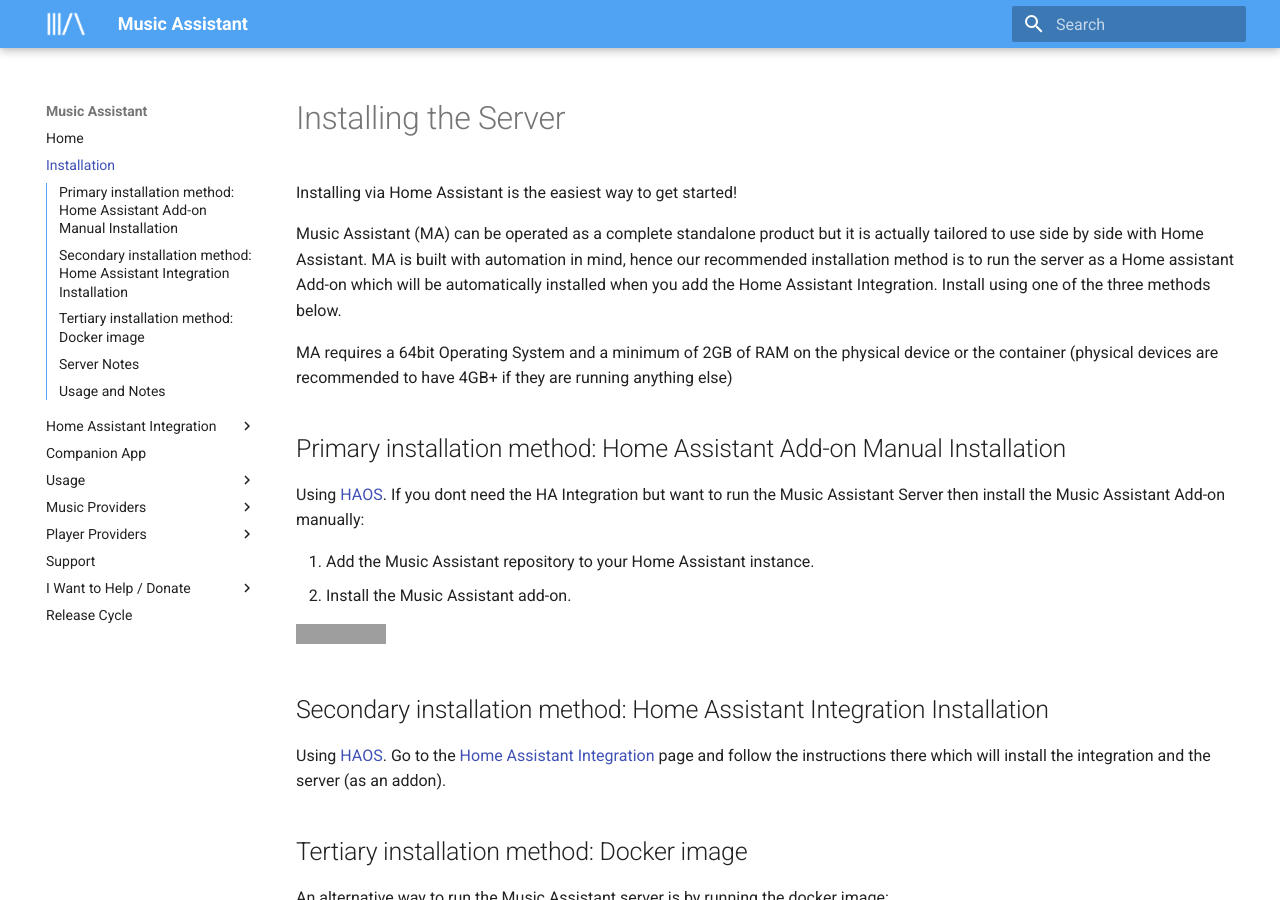
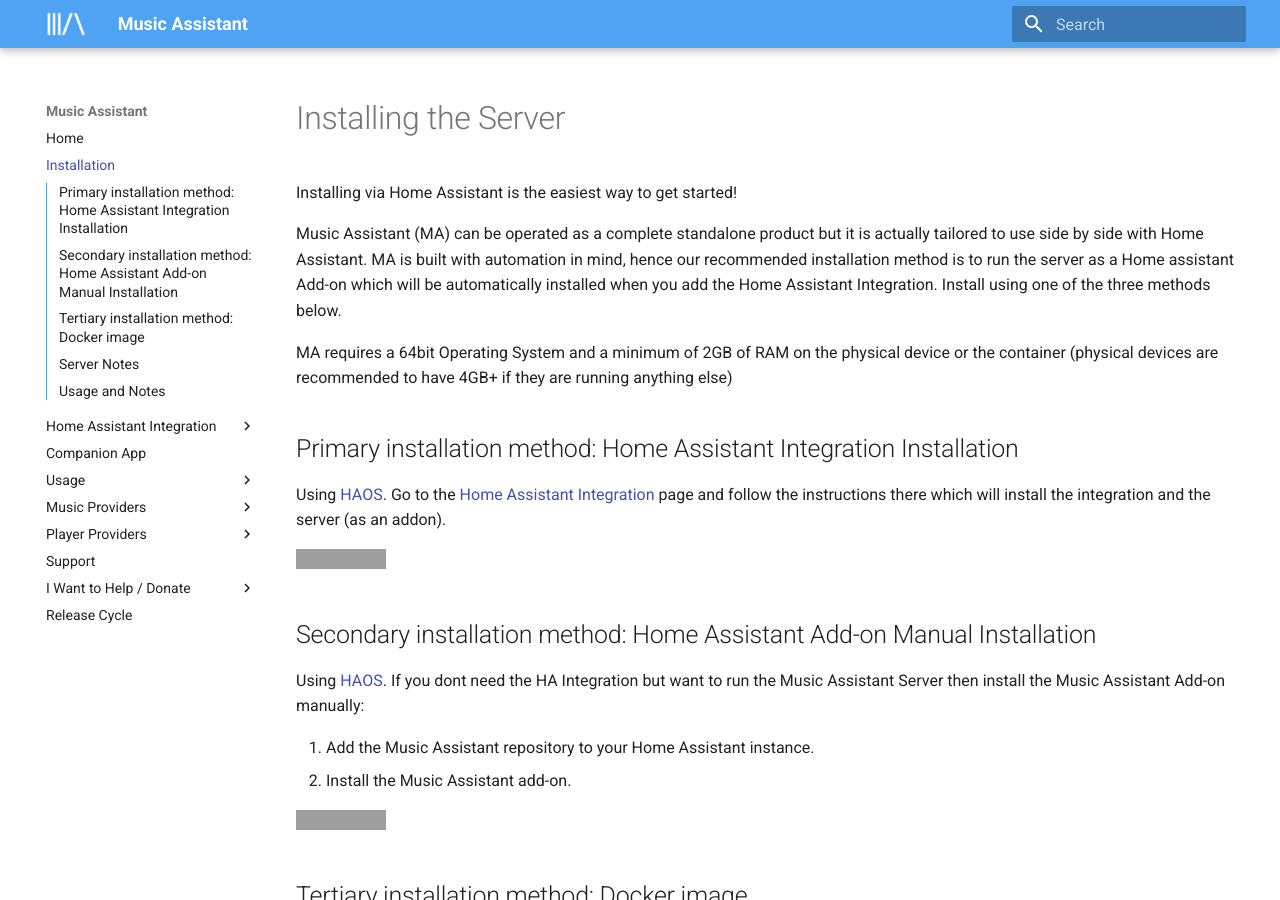
Before and after one commit to pwbriggs/music-assistant.github.io, an MkDocs documentation site: the page built from docs/installation.md, in a window 1280 px wide and 900 px high. Built offline with MkDocs 1.6.1 and Material for MkDocs 9.7.7, drawn with Linux system fonts in a browser that asks for light colours; some of the changed lines change nothing that is shown; grey boxes are pictures that could not be loaded.

Commit message:
Match commit

```diff
--- a/docs/installation.md
+++ b/docs/installation.md
@@ -6,7 +6,13 @@
 
 MA requires a 64bit Operating System and a minimum of 2GB of RAM on the physical device or the container (physical devices are recommended to have 4GB+ if they are running anything else)
 
-## Primary installation method: Home Assistant Add-on Manual Installation
+## Primary installation method: Home Assistant Integration Installation
+
+Using [HAOS](https://developers.home-assistant.io/docs/operating-system/). Go to the [Home Assistant Integration](integration/installation.md) page and follow the instructions there which will install the integration and the server (as an addon).
+
+[![Add Music Assistant as Add-on to Home Assistant.](https://my.home-assistant.io/badges/supervisor_addon.svg)](https://my.home-assistant.io/redirect/supervisor_addon/?addon=d5369777_music_assistant&repository_url=https%3A%2F%2Fgithub.com%2Fmusic-assistant%2Fhome-assistant-addon)
+
+## Secondary installation method: Home Assistant Add-on Manual Installation
 
 Using [HAOS](https://developers.home-assistant.io/docs/operating-system/). If you dont need the HA Integration but want to run the Music Assistant Server then install the Music Assistant Add-on manually:
 
@@ -15,9 +21,6 @@
 
 [![Open your Home Assistant instance and show the add add-on repository dialog with a specific repository URL pre-filled.](https://my.home-assistant.io/badges/supervisor_add_addon_repository.svg)](https://my.home-assistant.io/redirect/supervisor_add_addon_repository/?repository_url=https%3A%2F%2Fgithub.com%2Fmusic-assistant%2Fhome-assistant-addon)
 
-## Secondary installation method: Home Assistant Integration Installation
-
-Using [HAOS](https://developers.home-assistant.io/docs/operating-system/). Go to the [Home Assistant Integration](integration/installation.md) page and follow the instructions there which will install the integration and the server (as an addon).
 
 ## Tertiary installation method: Docker image
 
```
